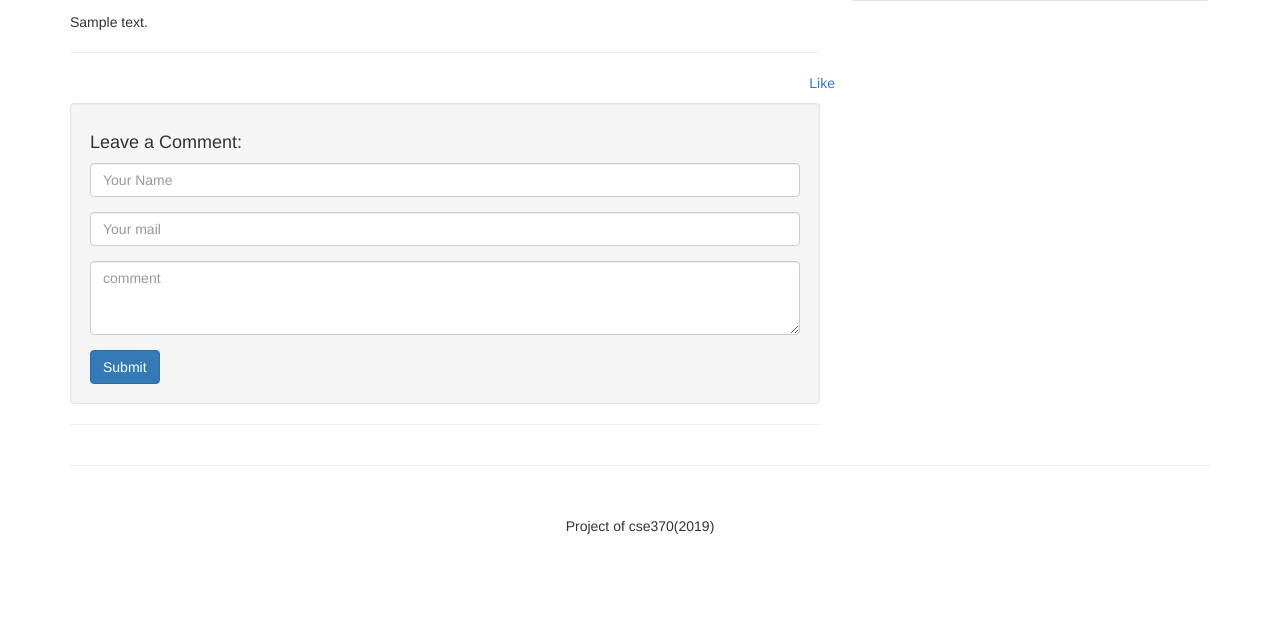
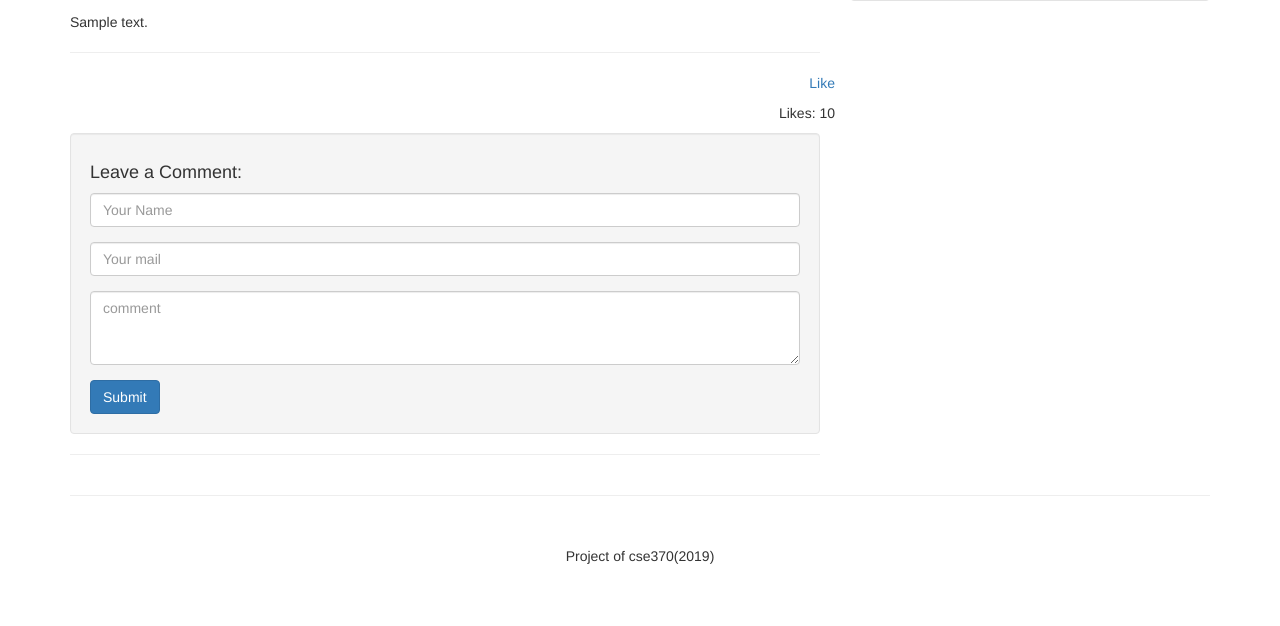
Before and after one commit to SaminYeaser/Content-Management-System-3, a PHP site: page /cms3/post.php?p_id=1 in a window 1280 px wide. Shown: the part 662-1288 px from the top of the page. Before the commit the page ends 1196 px from the top, so only its background shows below. Run offline with PHP 8.4, Linux system fonts and the light colour scheme; the visitor is signed in with stand-in values (Sample User, id 1); tables that the repository leaves empty or names only in its code hold one stand-in row (values such as "Sample post"); grey boxes marked "Sample" are stand-in pictures.

Commit message:
demo like count

```diff
--- a/post.php
+++ b/post.php
@@ -79,6 +79,9 @@ if(!isset($_SESSION['user_role'])){
                         <p class="pull-right"><a href="">Like</a></p>
                     </div>
 
+                    <div class="row">
+                        <p class="pull-right">Likes: 10</p>
+                    </div>
 
                     <!-- Blog Comments -->
 
```
